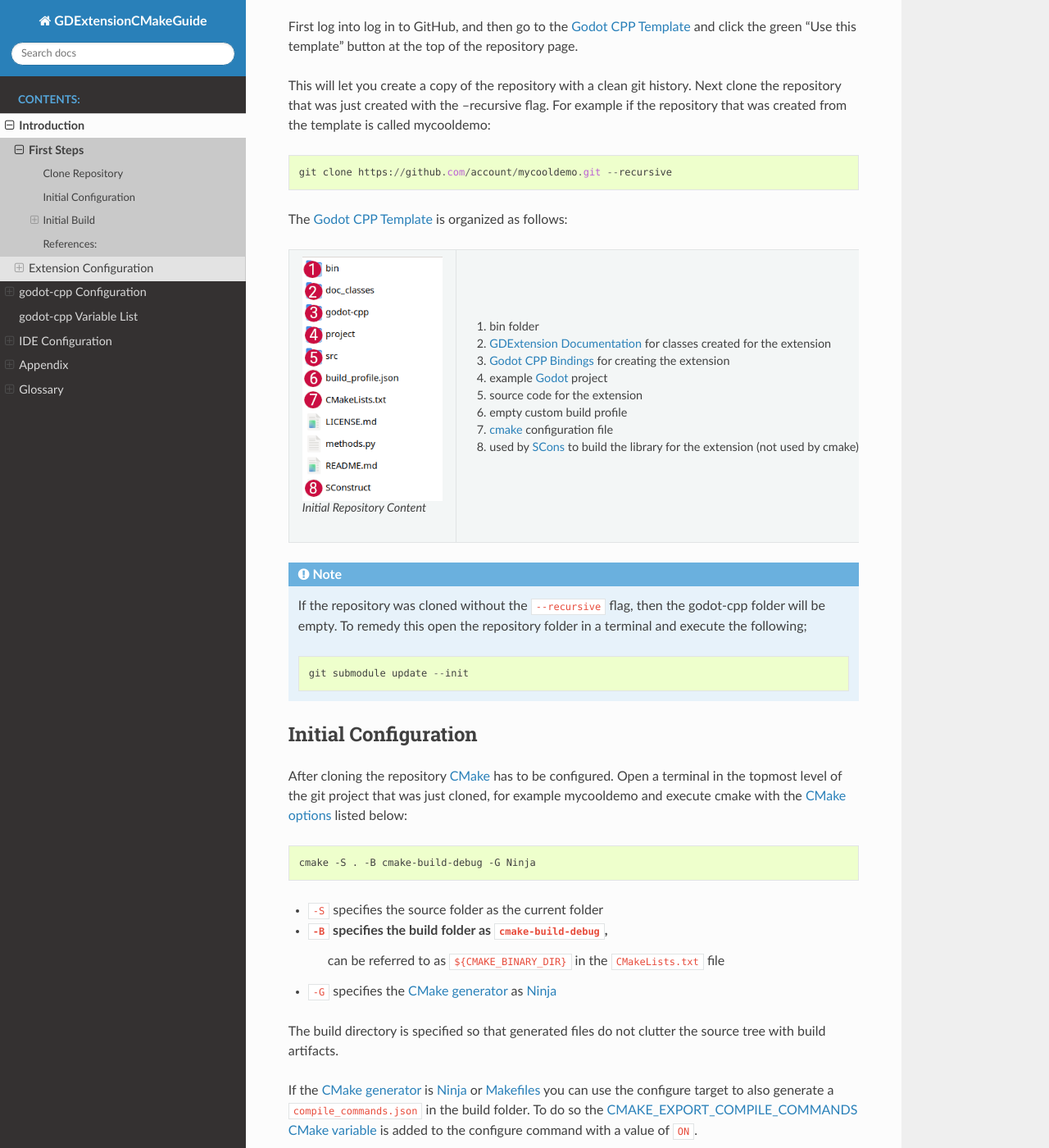
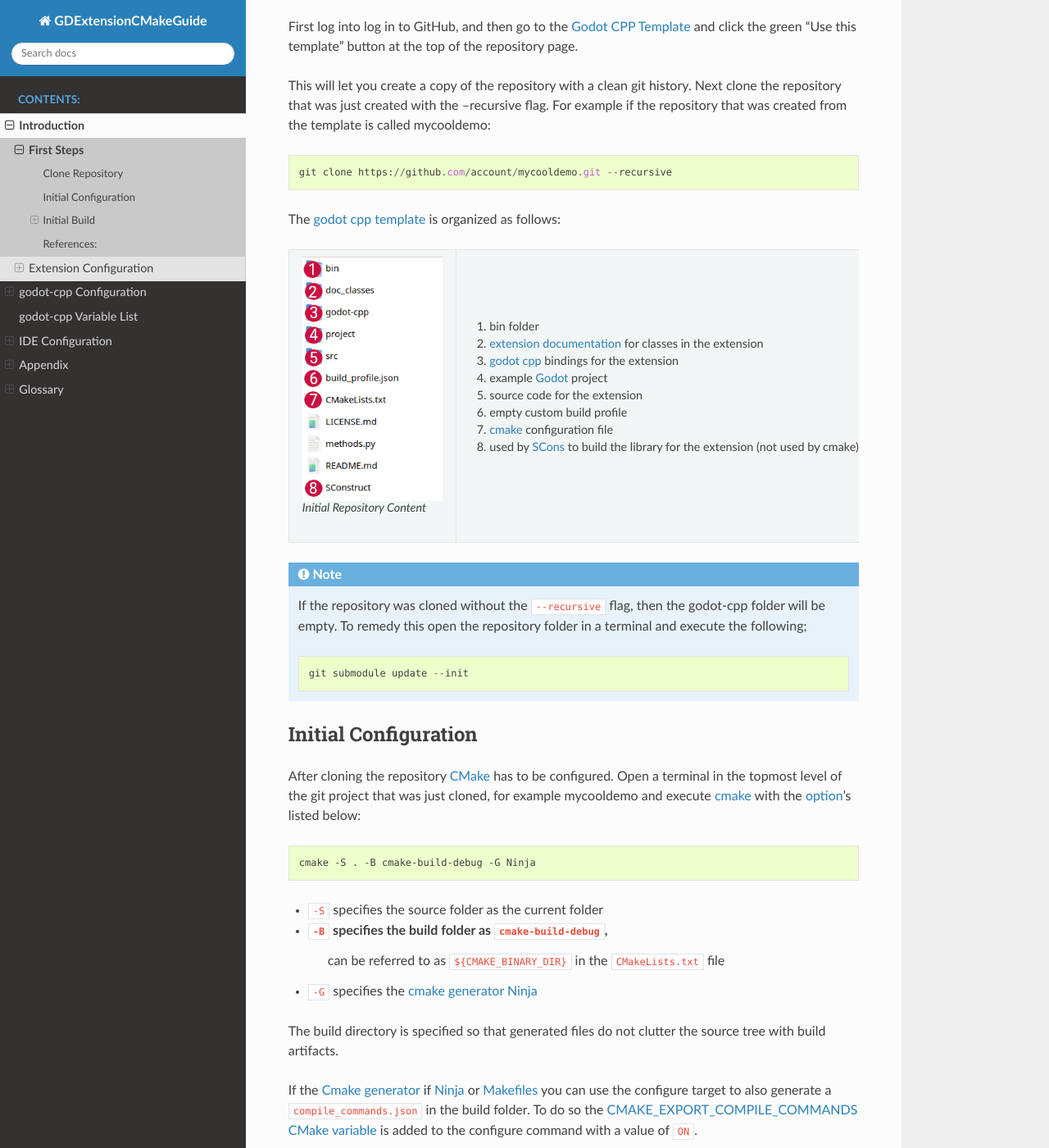
Before and after one commit to silenuz/GDExtension_CMake, a Sphinx documentation site: the page built from docs/source/introduction/first_steps.rst, in a window 1280 px wide and 1400 px high, scrolled down 291 px. Shown: the whole window at 82% size. Built offline with Sphinx 7.4.7 and the Read the Docs theme 3.1.0, drawn with Linux system fonts in a browser that asks for light colours; some of the changed text lies outside the part shown.

Commit message:
Most links in first steps are now links to glossary instead of external.  external links moved to glossary terms.

```diff
--- a/docs/source/introduction/first_steps.rst
+++ b/docs/source/introduction/first_steps.rst
@@ -19,7 +19,7 @@ created from the template is called mycooldemo:
 
     git clone https://github.com/account/mycooldemo.git --recursive
 
-The `Godot CPP Template`_ is organized as follows:
+The :term:`godot cpp template` is organized as follows:
 
 .. list-table::
    :widths: 20 50
@@ -30,13 +30,13 @@ The `Godot CPP Template`_ is organized as follows:
 
           Initial Repository Content
      - #. bin folder
-       #. `GDExtension Documentation`_ for classes created for the extension
-       #. `Godot CPP Bindings`_ for creating the extension
-       #. example `Godot`_ project
+       #. :term:`extension documentation` for classes in the extension
+       #. :term:`godot cpp` bindings for the extension
+       #. example :term:`Godot` project
        #. source code for the extension
        #. empty custom build profile
        #. :term:`cmake` configuration file
-       #. used by `SCons`_ to build the library for the extension (not used by cmake)
+       #. used by :term:`SCons` to build the library for the extension (not used by cmake)
 
 .. note::
     If the repository was cloned without the ``--recursive`` flag, then the godot-cpp folder will be empty.  To remedy
@@ -50,7 +50,7 @@ Initial Configuration
 =====================
 
 After cloning the repository :term:`CMake` has to be configured. Open a terminal in the topmost level of the git project that
-was just cloned, for example mycooldemo and execute cmake with the `CMake options`_
+was just cloned, for example mycooldemo and execute :term:`cmake` with the :term:`option`'s
 listed below:
 
 .. code:: shell
@@ -60,14 +60,14 @@ listed below:
 * ``-S`` specifies the source folder as the current folder
 * ``-B`` specifies the build folder as ``cmake-build-debug``,
     can be referred to as ``${CMAKE_BINARY_DIR}`` in the ``CMakeLists.txt`` file
-* ``-G`` specifies the `CMake generator`_ as `Ninja`_
+* ``-G`` specifies the :term:`cmake` :term:`generator` :term:`Ninja`
 
 The build directory is specified so that generated files do not clutter the source tree with build
 artifacts.
 
 ..
     .. note::
-        CMake doesn't build the code, it generates the files that a build tool uses, in this case the Ninja generator creates
+        :term:`CMake` doesn't build the code, it generates the files that a build tool uses, in this case the Ninja generator creates
         Ninja build files.
 
         To see the list of available generators, in a terminal run
@@ -78,10 +78,10 @@ artifacts.
 
         and look for the generators array, it will contain the generators available to cmake.
 
-If the  `CMake generator`_
-is `Ninja`_ or `Makefiles <https://cmake.org/cmake/help/latest/manual/cmake-generators.7.html#makefile-generators>`_
+If the :term:`Cmake` :term:`generator` if :term:`Ninja`
+or `Makefiles <https://cmake.org/cmake/help/latest/manual/cmake-generators.7.html#makefile-generators>`_
 you can use the configure target to also generate a ``compile_commands.json`` in the build folder. To do so the
-`CMAKE_EXPORT_COMPILE_COMMANDS`_ `CMake variable`_ is added to the configure command with a value of ``ON``.
+:term:`CMAKE_EXPORT_COMPILE_COMMANDS` :term:`CMake` :term:`variable` is added to the configure command with a value of ``ON``.
 
 .. code:: shell
 
@@ -110,7 +110,7 @@ target system in the project folder.  The example project folder contains the fo
 
           Project Folder
      - #. contains compiled library and extension configuration
-       #. standard Godot project.
+       #. standard :term:`Godot` project.
 
 
 The bin folder of the project contains the output of the build.
@@ -148,7 +148,7 @@ file lists
 And the actual library is named ``EXTENSION-NAME.linux.template_debug.x86_64.so`` then the path in the configuration
 will have to be adjusted to account for the lack of the ``lib`` prefix.
 
-Failure to do so will result in a file not found error when the project is opened in Godot.
+Failure to do so will result in a file not found error when the project is opened in :term:`Godot`.
 
 Testing the Build
 ^^^^^^^^^^^^^^^^^
```
Also changed, not shown: other parts of docs/source/introduction/first_steps.rst (+2 -2 lines), docs/source/glossary.rst (+18 -1 lines).
